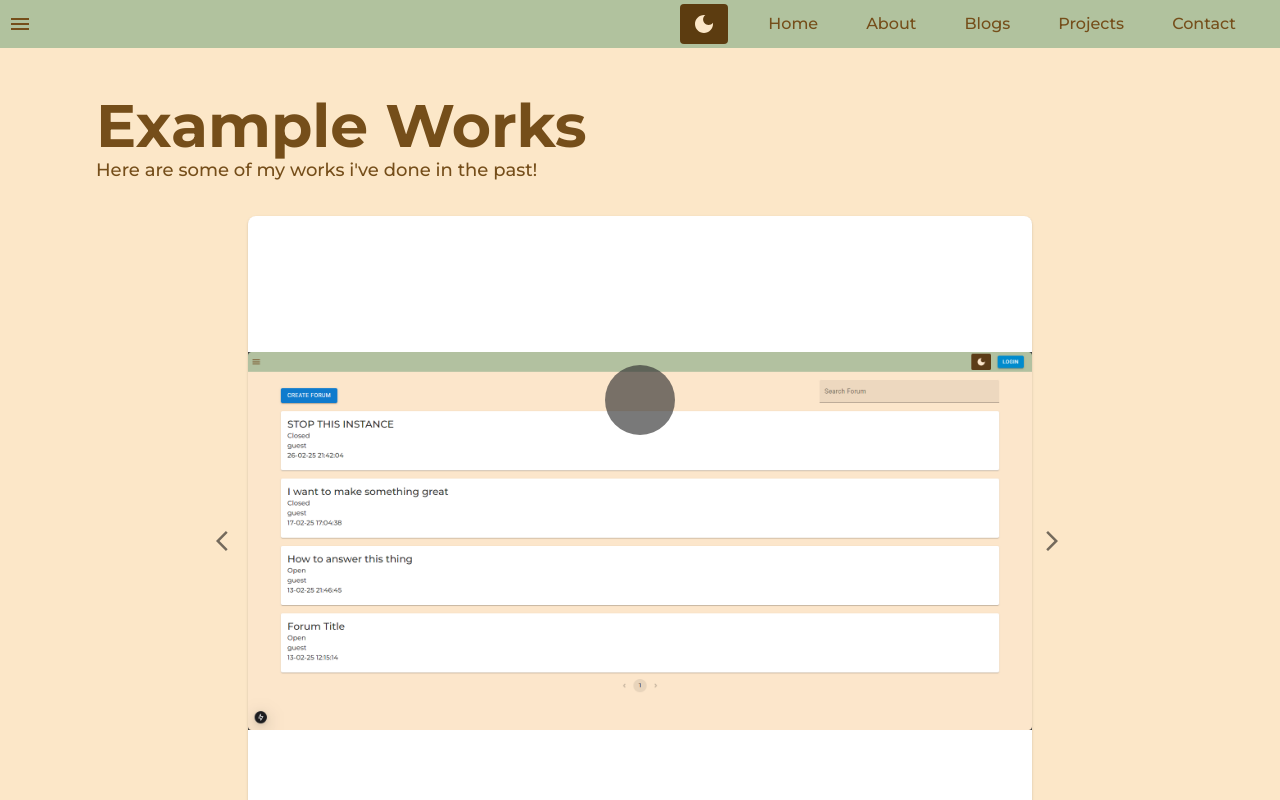
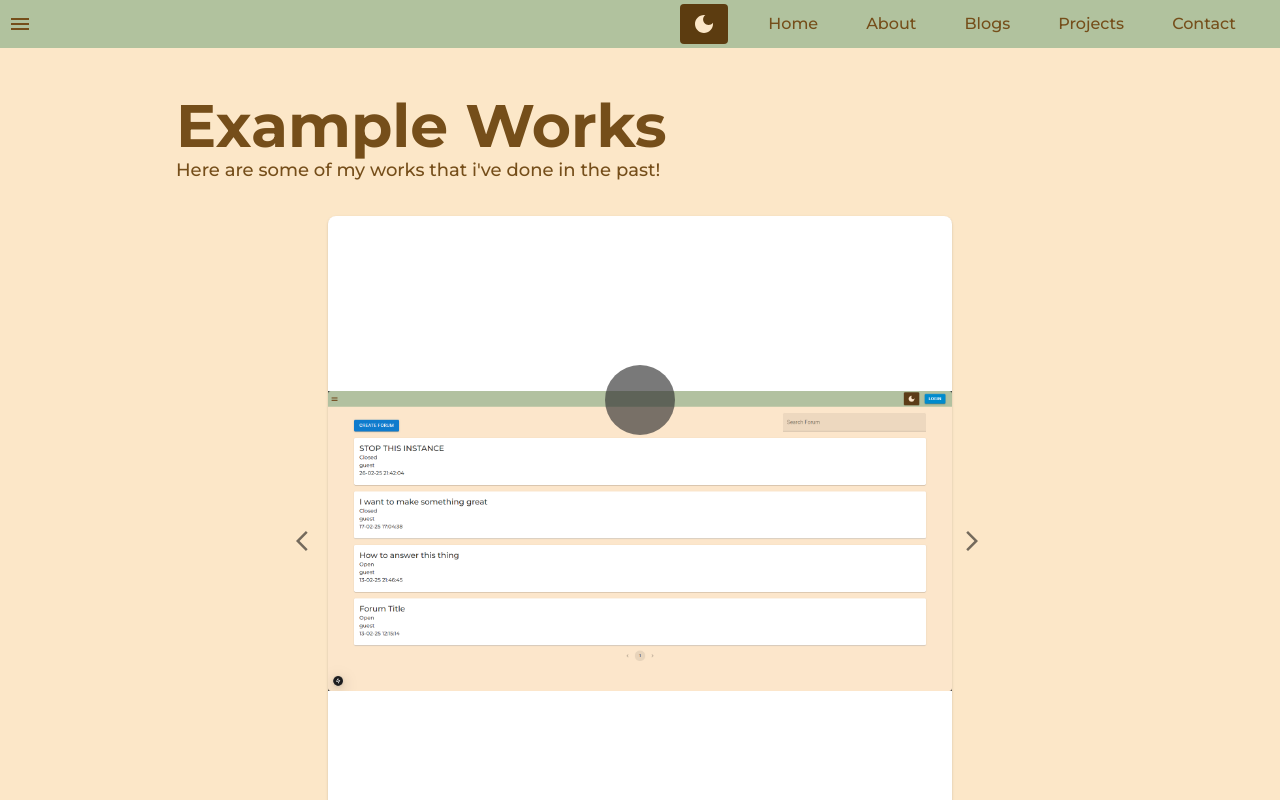
Before and after one commit to IAmGigabyteSpeed/portfolio-web-app, a Next.js app: page /projects in a window 1280 px wide. Shown: the top 800 px of the page. Built offline with nearby package versions, Linux system fonts and the light colour scheme.

Commit message:
Add Padding X to Blogs & Projects

```diff
--- a/app/blog/page.js
+++ b/app/blog/page.js
@@ -68,7 +68,7 @@ export default function Blogs() {
   return (
     <div>
       <Nav />
-      <div className="pt-12 min-h-screen">
+      <div className="pt-12 min-h-screen lg:px-20">
         <div className="my-4 flex flex-row items-center justify-end me-5 md:mx-20">
           <input
             type="text"
--- a/app/blogs/[slug]/page.js
+++ b/app/blogs/[slug]/page.js
@@ -26,7 +26,7 @@ const Blog = () => {
   return (
     <>
       <Nav />
-      <div className=" min-h-screen">
+      <div className="min-h-screen lg:px-20">
         {isLoading ? (
           <p className="text-center w-screen">Loading...</p>
         ) : error ? (
--- a/app/projects/page.js
+++ b/app/projects/page.js
@@ -85,13 +85,13 @@ export default function Projects() {
     <>
       <FollowCursor />
       <Nav />
-      <div className="pt-12 min-h-screen">
+      <div className="pt-12 min-h-screen lg:px-20">
         <section className="min-h-screen px-2 md:px-12 lg:px-24 pt-12">
           <p className="text-3xl text-center md:text-6xl md:text-start font-bold">
             Example Works
           </p>
           <p className="text-sm md:text-lg text-center md:text-start">
-            Here are some of my works i&apos;ve done in the past!
+            Here are some of my works that i&apos;ve done in the past!
           </p>
           <ExampleWork
             imgArr={web1data}
```
